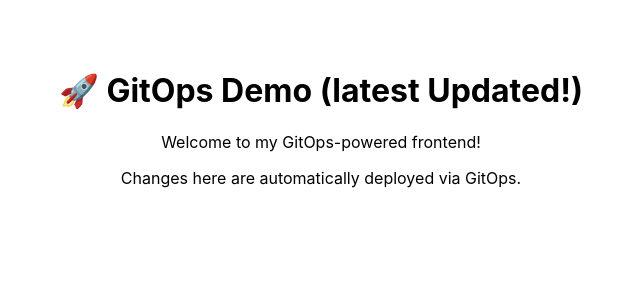
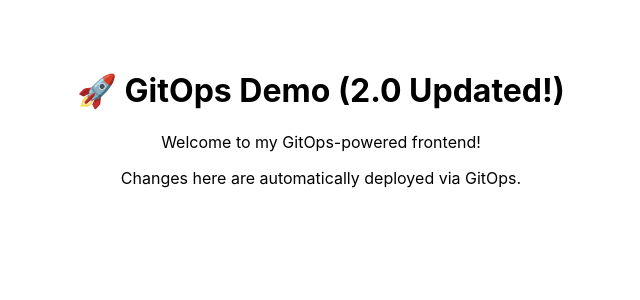
Before and after one commit to mrgpr10/demo-gitops, a React (Create React App) app: page / in a window 1280 px wide. Shown: the top 300 px of the page, without its empty margins (319-959 px from the left). Built offline with nearby package versions, Linux system fonts and the light colour scheme.

Commit message:
updated branch

```diff
--- a/src/App.js
+++ b/src/App.js
@@ -3,7 +3,7 @@ import React from "react";
 function App() {
   return (
     <div style={{ textAlign: "center", padding: "50px" }}>
-      <h1>🚀 GitOps Demo (latest Updated!)</h1>
+      <h1>🚀 GitOps Demo (2.0 Updated!)</h1>
 
       <p>Welcome to my GitOps-powered frontend!</p>
       <p>Changes here are automatically deployed via GitOps.</p>
```
